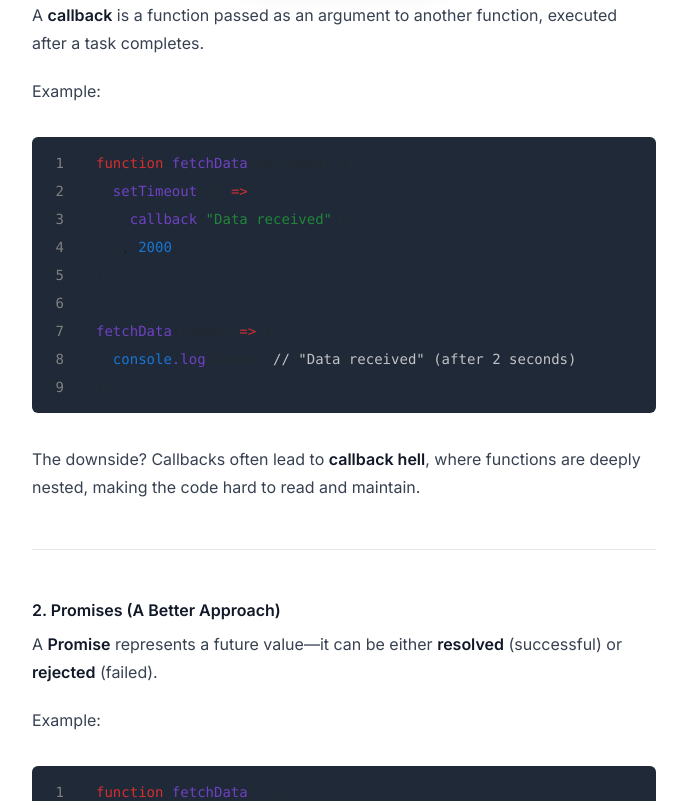
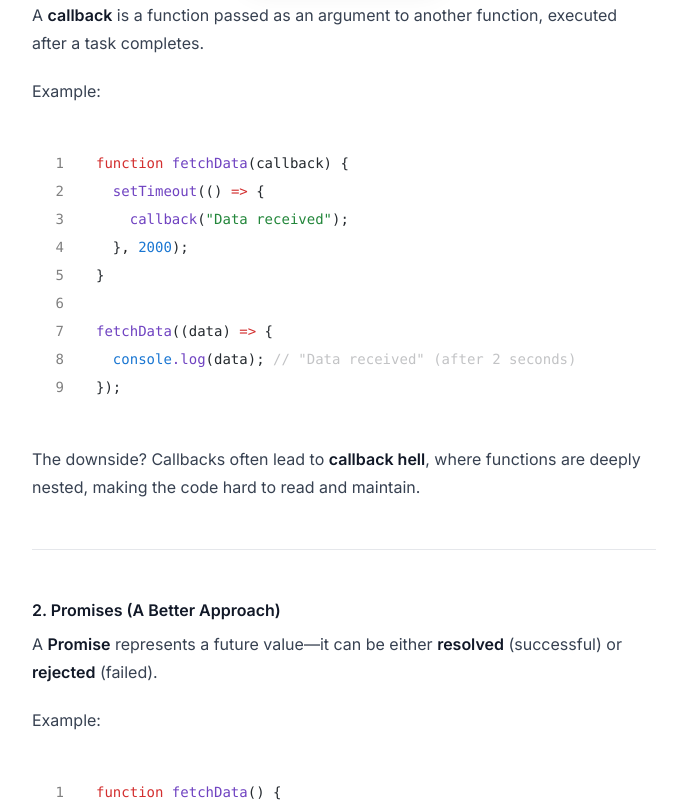
Before and after one commit to mnm89/portfolio, a Next.js app: page /blog/asynchronous-javascript in a window 1280 px wide. Shown: the part 800-1601 px from the top of the page, without its empty margins (296-983 px from the left). Built offline with nearby package versions, Linux system fonts and the light colour scheme.

Commit message:
Fix light mode code blocks: use Shiki background variables on pre elements
Co-authored-by: Mohamed Naceur Mabrouk <mednaceur.elmabrouk@gmail.com>

```diff
--- a/src/app/globals.css
+++ b/src/app/globals.css
@@ -80,7 +80,12 @@
   }
 
   pre {
-    @apply !px-0 rounded-lg overflow-x-auto py-4
+    @apply !px-0 rounded-lg overflow-x-auto py-4;
+    background-color: var(--shiki-light-bg) !important;
+  }
+
+  .dark pre {
+    background-color: var(--shiki-dark-bg) !important;
   }
 
   pre [data-line] {
```
